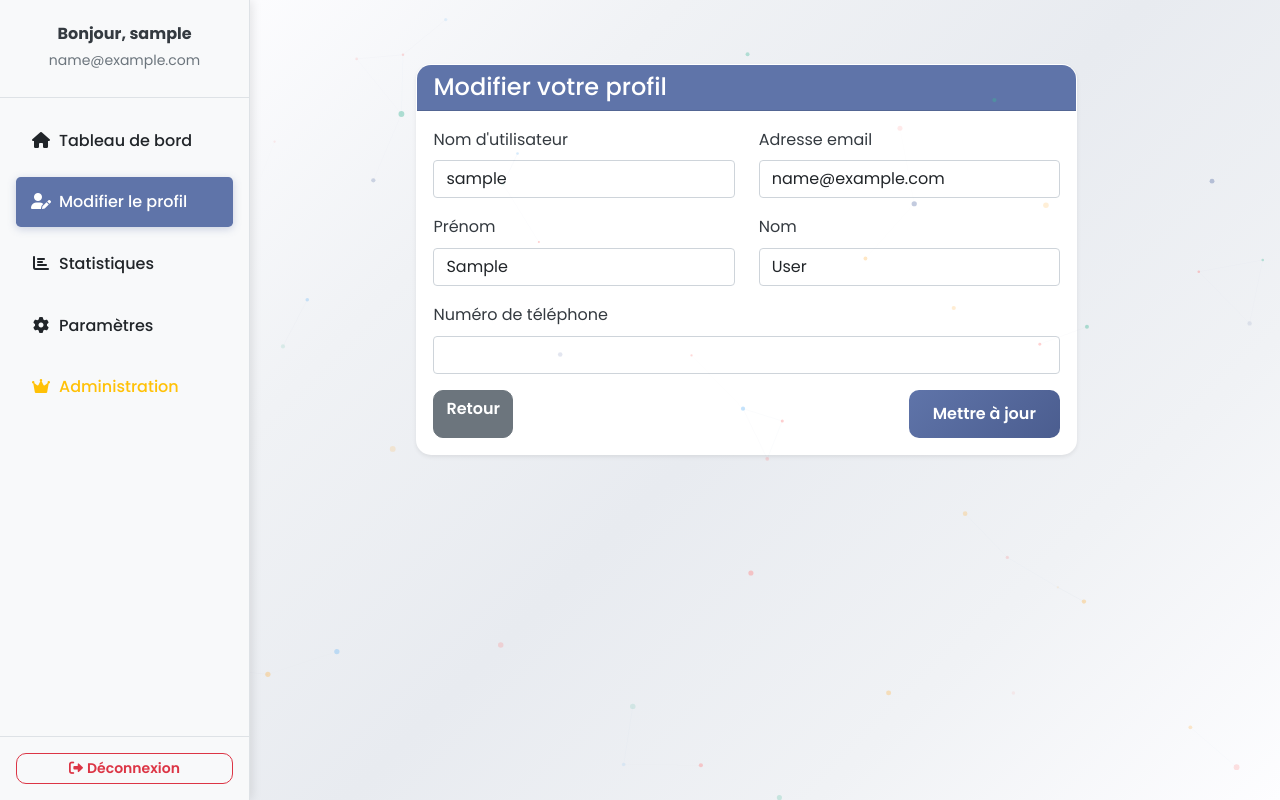
After one commit to AhmedBnHmida/MindScribe-5TWIN5, a Django app: page /profile/edit/ in a window 1280 px wide. The commit adds this page. Run offline with Django 4.2, Linux system fonts and the light colour scheme; the visitor is signed in with stand-in values (Sample User, id 1).

Commit message:
Profile editing, and enhanced UI

```diff
--- a/static/css/styles.css
+++ b/static/css/styles.css
@@ -2246,3 +2246,138 @@ main {
     background-color: rgba(95, 116, 169, 0.3);
     color: inherit;
 }
+
+
+
+/* ========================================================================
+   Sidebar & Layout Fixes
+   ======================================================================== */
+
+/* Fix sidebar positioning and styling */
+.sidebar {
+    min-height: 100vh;
+    background: #f8f9fa !important;
+    border-right: 1px solid #dee2e6;
+    box-shadow: 2px 0 10px rgba(0, 0, 0, 0.1);
+}
+
+.sidebar .nav-link {
+    color: #495057;
+    padding: 12px 15px;
+    margin: 2px 0;
+    border-radius: 8px;
+    transition: all 0.3s ease;
+    font-weight: 500;
+}
+
+.sidebar .nav-link:hover {
+    background-color: #e9ecef;
+    color: #495057;
+    transform: translateX(5px);
+}
+
+.sidebar .nav-link.active {
+    background-color: #5f74a9 !important;
+    color: white !important;
+    box-shadow: 0 2px 8px rgba(95, 116, 169, 0.3);
+}
+
+.sidebar .nav-link i {
+    width: 20px;
+    text-align: center;
+}
+
+/* Main content area */
+.main-content-container {
+    min-height: 100vh;
+    background: linear-gradient(135deg,
+        #fdfdff 0%,
+        #f0f2f5 25%,
+        #e8ebf0 50%,
+        #f0f2f5 75%,
+        #fdfdff 100%);
+    padding: 2rem;
+    margin-left: 0;
+}
+
+/* When sidebar is present, adjust main content */
+.container-fluid .row g-0 main {
+    margin-left: 250px;
+    width: calc(100% - 250px);
+}
+
+/* Responsive adjustments */
+@media (max-width: 768px) {
+    .sidebar {
+        width: 100% !important;
+        position: relative !important;
+        height: auto !important;
+    }
+
+    .container-fluid .row g-0 main {
+        margin-left: 0 !important;
+        width: 100% !important;
+    }
+
+    .main-content-container {
+        padding: 1rem;
+    }
+}
+
+/* Fix the home page content alignment */
+.welcome-message {
+    background: rgba(255, 255, 255, 0.95);
+    backdrop-filter: blur(10px);
+    border-radius: 15px;
+    padding: 3rem 2rem;
+    box-shadow: 0 10px 30px rgba(0, 0, 0, 0.1);
+    border: 1px solid rgba(255, 255, 255, 0.2);
+}
+
+/* Card enhancements */
+.card {
+    border: none;
+    border-radius: 15px;
+    box-shadow: 0 5px 20px rgba(0, 0, 0, 0.08);
+    transition: all 0.3s ease;
+    border: 1px solid rgba(255, 255, 255, 0.3);
+}
+
+.card:hover {
+    transform: translateY(-5px);
+    box-shadow: 0 15px 35px rgba(0, 0, 0, 0.15);
+}
+
+/* Button enhancements */
+.btn {
+    border-radius: 10px;
+    font-weight: 600;
+    transition: all 0.3s ease;
+}
+
+.btn-primary {
+    background: linear-gradient(135deg, #5f74a9 0%, #4b5d8f 100%);
+    border: none;
+}
+
+.btn-primary:hover {
+    transform: translateY(-2px);
+    box-shadow: 0 8px 25px rgba(95, 116, 169, 0.4);
+}
+
+/* Alert enhancements */
+.alert {
+    border-radius: 10px;
+    border: none;
+    border-left: 4px solid;
+}
+
+.alert-success {
+    border-left-color: #3ab795;
+    background: rgba(58, 183, 149, 0.1);
+}
+
+.alert-danger {
+    border-left-color: #ff7d7d;
+    background: rgba(255, 125, 125, 0.1);
+}
--- a/templates/auth/login.html
+++ b/templates/auth/login.html
@@ -1,4 +1,4 @@
-{% extends 'base.html' %}
+{% extends 'base_landing.html' %}
 {% block title %}Connexion{% endblock %}
 
 
--- a/templates/auth/register.html
+++ b/templates/auth/register.html
@@ -1,4 +1,4 @@
-{% extends 'base.html' %}
+{% extends 'base_landing.html' %}
 {% block title %}Inscription{% endblock %}
 
 {% block content %}
--- a/templates/base.html
+++ b/templates/base.html
@@ -12,10 +12,23 @@
     {% block extra_css %}{% endblock %}
 </head>
 <body>
+    {% if not user.is_authenticated %}
         {% include 'commun/header.html' %}
+    {% endif %}
 
-    <main class="main-content-container">
+    <div class="{% if user.is_authenticated %}container-fluid{% else %}container{% endif %} p-0">
+        <div class="row g-0">
+            <!-- Sidebar - Only show when user IS logged in -->
+            {% if user.is_authenticated %}
+            <div class="col-md-3 col-lg-2">
+                {% include 'views/users/navbar.html' %}
+            </div>
+            {% endif %}
 
+            <!-- Main Content -->
+            <main class="{% if user.is_authenticated %}col-md-9 col-lg-10{% else %}col-12{% endif %}">
+                <canvas id="authBrainCanvas" class="auth-brain-canvas"></canvas>
+                <div class="main-content-container">
                     {% if messages %}
                         {% for message in messages %}
                             <div class="alert alert-{{ message.tags }} alert-dismissible fade show" role="alert">
@@ -26,10 +39,12 @@
                     {% endif %}
 
                     {% block content %}{% endblock %}
+                </div>
+            </main>
+        </div>
+    </div>
 
-    </main>
 
-    {% include 'commun/footer.html' %}
 
     <script src="https://cdn.jsdelivr.net/npm/bootstrap@5.1.3/dist/js/bootstrap.bundle.min.js"></script>
     {% load static %}
--- a/templates/commun/landing.html
+++ b/templates/commun/landing.html
@@ -1,4 +1,4 @@
-{% extends 'base.html' %}
+{% extends 'base_landing.html' %}
 {% load static %}
 
 {% block title %}Accueil - Votre Journal Intelligent{% endblock %}
--- /dev/null
+++ b/templates/views/users/edit_profile.html
@@ -0,0 +1,100 @@
+{% extends 'base.html' %}
+{% block title %}Modifier le Profil{% endblock %}
+
+{% block content %}
+<div class="content-wrapper">
+    <div class="container">
+        <div class="row justify-content-center">
+            <div class="col-md-8">
+                <div class="card shadow-sm">
+                    <div class="card-header bg-primary text-white">
+                        <h4 class="mb-0">Modifier votre profil</h4>
+                    </div>
+                    <div class="card-body">
+                        <form method="post">
+                            {% csrf_token %}
+
+                            {% if form.non_field_errors %}
+                                <div class="alert alert-danger">
+                                    {% for error in form.non_field_errors %}
+                                        {{ error }}
+                                    {% endfor %}
+                                </div>
+                            {% endif %}
+
+                            <div class="row">
+                                <div class="col-md-6 mb-3">
+                                    <label for="{{ form.username.id_for_label }}" class="form-label">Nom d'utilisateur</label>
+                                    {{ form.username }}
+                                    {% if form.username.errors %}
+                                        <div class="text-danger small">
+                                            {% for error in form.username.errors %}
+                                                {{ error }}
+                                            {% endfor %}
+                                        </div>
+                                    {% endif %}
+                                </div>
+
+                                <div class="col-md-6 mb-3">
+                                    <label for="{{ form.email.id_for_label }}" class="form-label">Adresse email</label>
+                                    {{ form.email }}
+                                    {% if form.email.errors %}
+                                        <div class="text-danger small">
+                                            {% for error in form.email.errors %}
+                                                {{ error }}
+                                            {% endfor %}
+                                        </div>
+                                    {% endif %}
+                                </div>
+                            </div>
+
+                            <div class="row">
+                                <div class="col-md-6 mb-3">
+                                    <label for="{{ form.first_name.id_for_label }}" class="form-label">Prénom</label>
+                                    {{ form.first_name }}
+                                    {% if form.first_name.errors %}
+                                        <div class="text-danger small">
+                                            {% for error in form.first_name.errors %}
+                                                {{ error }}
+                                            {% endfor %}
+                                        </div>
+                                    {% endif %}
+                                </div>
+
+                                <div class="col-md-6 mb-3">
+                                    <label for="{{ form.last_name.id_for_label }}" class="form-label">Nom</label>
+                                    {{ form.last_name }}
+                                    {% if form.last_name.errors %}
+                                        <div class="text-danger small">
+                                            {% for error in form.last_name.errors %}
+                                                {{ error }}
+                                            {% endfor %}
+                                        </div>
+                                    {% endif %}
+                                </div>
+                            </div>
+
+                            <div class="mb-3">
+                                <label for="{{ form.phone_number.id_for_label }}" class="form-label">Numéro de téléphone</label>
+                                {{ form.phone_number }}
+                                {% if form.phone_number.errors %}
+                                    <div class="text-danger small">
+                                        {% for error in form.phone_number.errors %}
+                                            {{ error }}
+                                        {% endfor %}
+                                    </div>
+                                {% endif %}
+                            </div>
+
+                            <div class="d-flex justify-content-between">
+                                <a href="{% url 'users:home' %}" class="btn btn-secondary">Retour</a>
+                                <button type="submit" class="btn btn-primary">Mettre à jour</button>
+                            </div>
+                        </form>
+                    </div>
+                </div>
+            </div>
+        </div>
+    </div>
+</div>
+{% endblock %}
--- /dev/null
+++ b/templates/views/users/navbar.html
@@ -0,0 +1,55 @@
+<!-- templates/users/navbar.html -->
+<div class="sidebar bg-light vh-100 position-fixed start-0 top-0" style="width: 250px; z-index: 1000;">
+    <div class="sidebar-content h-100 d-flex flex-column">
+        <!-- User Info -->
+        <div class="text-center p-4 border-bottom">
+            <h6 class="mb-1 fw-bold">Bonjour, {{ user.username }}</h6>
+            <small class="text-muted">{{ user.email }}</small>
+        </div>
+
+        <!-- Navigation Links -->
+        <div class="flex-grow-1 p-3">
+            <ul class="nav flex-column">
+                <li class="nav-item mb-2">
+                    <a class="nav-link {% if request.resolver_match.url_name == 'home' %}active bg-primary text-white{% else %}text-dark{% endif %} rounded-3"
+                       href="{% url 'users:home' %}">
+                        <i class="fas fa-home me-2"></i>Tableau de bord
+                    </a>
+                </li>
+                <li class="nav-item mb-2">
+                    <a class="nav-link {% if request.resolver_match.url_name == 'edit_profile' %}active bg-primary text-white{% else %}text-dark{% endif %} rounded-3"
+                       href="{% url 'users:edit_profile' %}">
+                        <i class="fas fa-user-edit me-2"></i>Modifier le profil
+                    </a>
+                </li>
+                <li class="nav-item mb-2">
+                    <a class="nav-link text-dark rounded-3" href="#">
+                        <i class="fas fa-chart-bar me-2"></i>Statistiques
+                    </a>
+                </li>
+                <li class="nav-item mb-2">
+                    <a class="nav-link text-dark rounded-3" href="#">
+                        <i class="fas fa-cog me-2"></i>Paramètres
+                    </a>
+                </li>
+                {% if user.is_superuser or user.is_admin_user %}
+                <li class="nav-item mb-2">
+                    <a class="nav-link text-warning rounded-3" href="/admin/">
+                        <i class="fas fa-crown me-2"></i>Administration
+                    </a>
+                </li>
+                {% endif %}
+            </ul>
+        </div>
+
+        <!-- Logout Button -->
+        <div class="p-3 border-top">
+            <form method="post" action="{% url 'users:logout' %}">
+                {% csrf_token %}
+                <button type="submit" class="btn btn-outline-danger btn-sm w-100">
+                    <i class="fas fa-sign-out-alt me-1"></i>Déconnexion
+                </button>
+            </form>
+        </div>
+    </div>
+</div>
--- /dev/null
+++ b/users/forms.py
@@ -0,0 +1,20 @@
+from django import forms
+from django.contrib.auth.forms import UserChangeForm
+from .models import CustomUser
+
+class CustomUserChangeForm(UserChangeForm):
+    class Meta:
+        model = CustomUser
+        fields = ['username', 'email', 'first_name', 'last_name', 'phone_number']
+        widgets = {
+            'username': forms.TextInput(attrs={'class': 'form-control'}),
+            'email': forms.EmailInput(attrs={'class': 'form-control'}),
+            'first_name': forms.TextInput(attrs={'class': 'form-control'}),
+            'last_name': forms.TextInput(attrs={'class': 'form-control'}),
+            'phone_number': forms.TextInput(attrs={'class': 'form-control'}),
+        }
+
+    def __init__(self, *args, **kwargs):
+        super().__init__(*args, **kwargs)
+        # Remove the password field that comes with UserChangeForm
+        self.fields.pop('password', None)
--- a/users/urls.py
+++ b/users/urls.py
@@ -9,4 +9,5 @@ urlpatterns = [
     path('login/', views.login_view, name='login'),
     path('logout/', views.logout_view, name='logout'),
     path('register/', views.register, name='register'),
+    path('profile/edit/', views.edit_profile, name='edit_profile'),
 ]
--- a/users/views.py
+++ b/users/views.py
@@ -3,6 +3,7 @@ from django.contrib.auth import authenticate, login, logout
 from django.contrib.auth.decorators import login_required
 from django.contrib import messages
 from .models import CustomUser
+from .forms import CustomUserChangeForm
 
 # Create your views here.
 
@@ -78,3 +79,20 @@ def register(request):
             messages.error(request, 'Les mots de passe ne correspondent pas')
 
     return render(request, 'auth/register.html')
+
+
+
+@login_required
+def edit_profile(request):
+    if request.method == 'POST':
+        form = CustomUserChangeForm(request.POST, instance=request.user)
+        if form.is_valid():
+            form.save()
+            messages.success(request, 'Votre profil a été mis à jour avec succès!')
+            return redirect('users:home')
+        else:
+            messages.error(request, 'Veuillez corriger les erreurs ci-dessous.')
+    else:
+        form = CustomUserChangeForm(instance=request.user)
+
+    return render(request, 'views/users/edit_profile.html', {'form': form})
```
Also changed, not shown: templates/base_landing.html (added, +40 -0 lines), templates/views/users/home.html (+13 -0 lines). Lines whose indentation alone changed are shown as unchanged.
